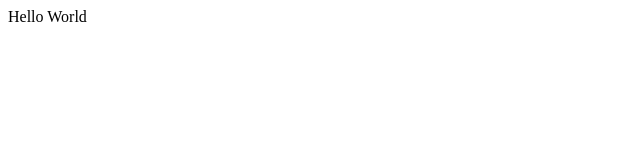
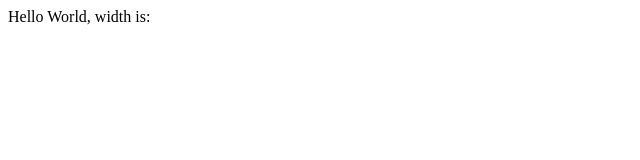
Before and after one commit to Hilver/reACTlogic, a React app: page / in a window 1280 px wide. Shown: the top 160 px of the page, without its empty margins (0-640 px from the left). Built offline with nearby package versions, Linux system fonts and the light colour scheme.

Commit message:
useResolution has been added

```diff
--- a/package.json
+++ b/package.json
@@ -28,8 +28,12 @@
   "homepage": "https://github.com/Hilver/React-Webpack-TypeScript-Basic-Config#readme",
   "devDependencies": {
     "@testing-library/react-hooks": "^3.2.1",
+    "@types/enzyme": "^3.10.5",
     "@types/react": "^16.9.19",
     "@types/react-dom": "^16.9.5",
+    "enzyme": "^3.11.0",
+    "enzyme-adapter-react-16": "^1.15.2",
+    "enzyme-to-json": "^3.4.4",
     "eslint-plugin-react-hooks": "^2.5.0",
     "html-webpack-plugin": "^3.2.0",
     "react-test-renderer": "^16.13.0",
--- a/src/app/App.tsx
+++ b/src/app/App.tsx
@@ -1,9 +1,14 @@
-import React from 'react'
+import React, { useRef } from 'react'
+import useResolution from '../lib/Resolution/useResolution'
 
 const App = () => {
+	const divRef = useRef()
+	const {width, height} = useResolution(divRef)
 
 	return (
-		<div>Hello World</div>
+		<div ref={divRef}>
+			<div>Hello World, width is: {width}</div>
+		</div>
 	)
 }
 
--- /dev/null
+++ b/src/lib/Resolution/useResolution.ts
@@ -0,0 +1,33 @@
+import React, { useState, useEffect } from 'react'
+
+interface IRefEl {
+	current: HTMLElement
+}
+
+const useResolution = (refEl: IRefEl) => {
+	const [resolution, setResolution] = useState()
+
+	useEffect(() => {
+		const element = refEl.current
+		const getResolution = () => {
+			const {width, height, top, bottom, right, left, x, y} = element.getBoundingClientRect()
+			setResolution({
+				width,
+				height,
+				top,
+				bottom,
+				right,
+				left,
+				x,
+				y
+			})
+		}
+		window.addEventListener('resize', getResolution)
+		return () => window.removeEventListener('resize', getResolution)
+	},[])
+
+	return {...resolution}
+
+}
+
+export default useResolution
--- a/src/lib/Slider/useSlider.ts
+++ b/src/lib/Slider/useSlider.ts
@@ -1,4 +1,4 @@
-import React, {useState, useReducer, useEffect, useRef } from 'react'
+import React, {useState, useEffect, useRef } from 'react'
 
 const useSlider = (changeSpeed: number, indexLimit: number) => {
 	const [isPlaying, setPlaying] = useState(false)
--- a/src/lib/index.ts
+++ b/src/lib/index.ts
@@ -1,5 +1,7 @@
 import useSlider from './Slider/useSlider'
+import useResolution from './Resolution//useResolution'
 
 export default {
-	useSlider
+	useSlider,
+	useResolution
 }
```
Also changed, not shown: 2 other files (tests, documents, lock files or other folders).
